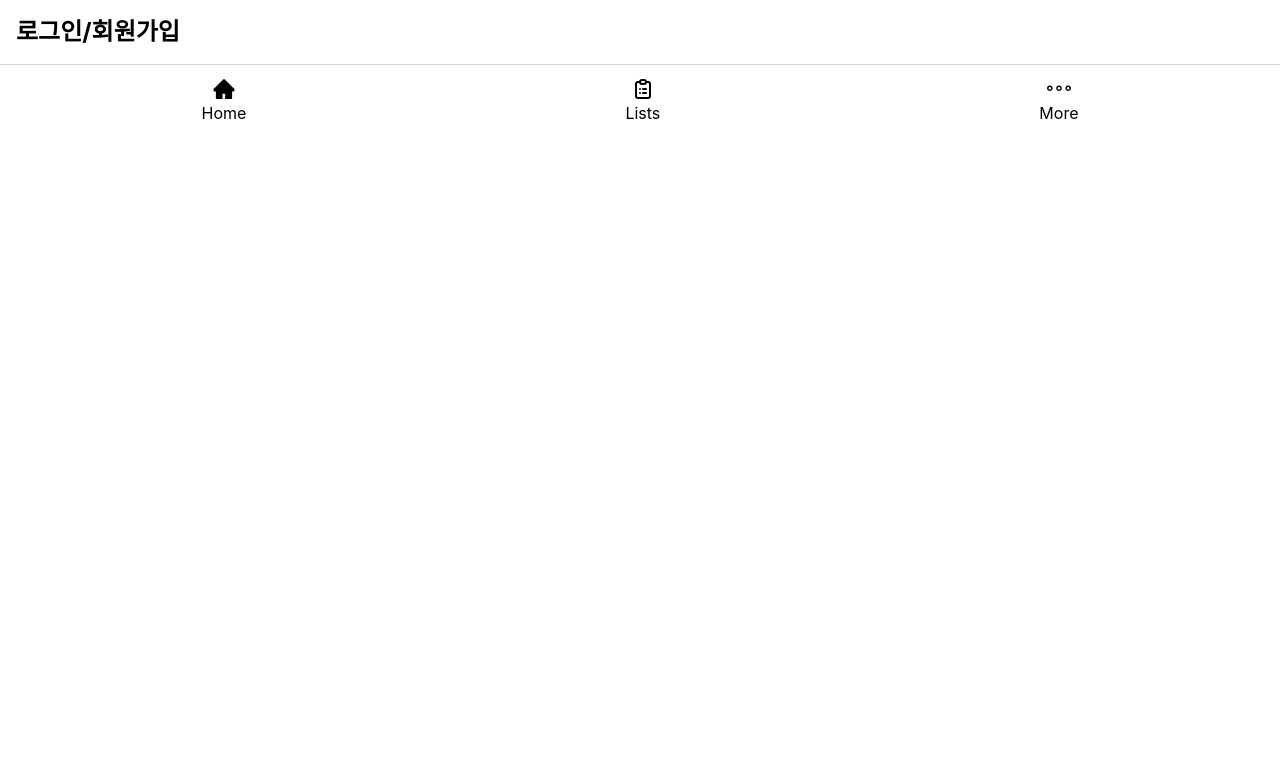
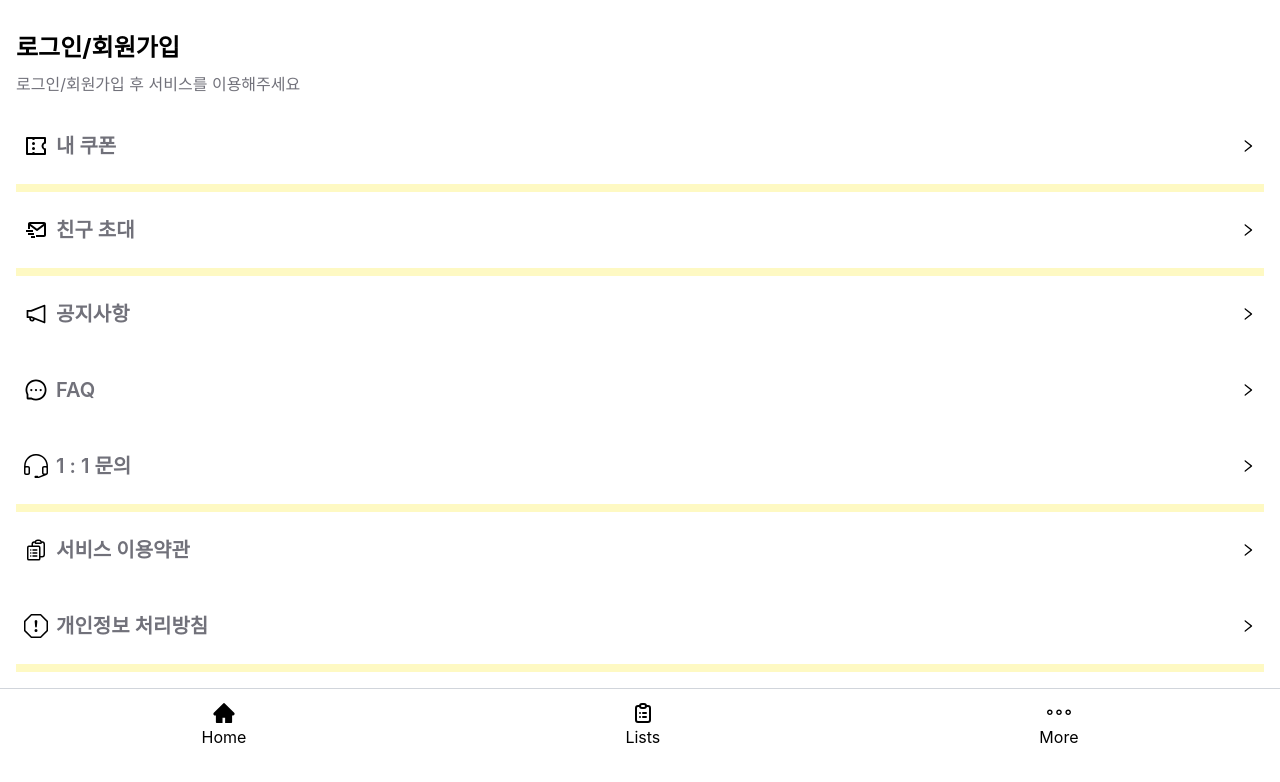
Before and after one commit to haejwo/haejwo-react-frontend, a React (Create React App) app: page /profile in a window 1280 px wide. Shown: the top 782 px of the page. Built offline with nearby package versions, Linux system fonts and the light colour scheme.

Commit message:
feat: Profile button component

```diff
--- /dev/null
+++ b/src/components/Buttons/NoticeBtn.jsx
@@ -0,0 +1,30 @@
+import React from 'react';
+import { RiCoupon3Line } from 'react-icons/ri';
+import { BiMailSend } from 'react-icons/bi';
+import { AiOutlineNotification, AiOutlineMessage, AiOutlineRight } from 'react-icons/ai';
+import { SlEarphonesAlt } from 'react-icons/sl';
+import { HiOutlineClipboardDocumentList } from 'react-icons/hi2';
+import { BsExclamationOctagon } from 'react-icons/bs';
+
+export default function NoticeBtn({ icon, text }) {
+    const iconDict = {
+        coupon: RiCoupon3Line,
+        friend: BiMailSend,
+        notice: AiOutlineNotification,
+        faq: AiOutlineMessage,
+        one: SlEarphonesAlt,
+        service: HiOutlineClipboardDocumentList,
+        personal: BsExclamationOctagon
+    };
+    const Icon = iconDict[icon];
+
+    return (
+        <button className='w-full flex justify-between py-6 px-2 items-center'>
+            <div className='flex items-center text-xl'>
+                <Icon className='text-2xl'/>
+                <p className='font-semibold ml-2 text-zinc-500'>{text}</p>
+            </div>
+            <AiOutlineRight/>
+        </button>
+    );
+}
--- a/src/pages/Accounts/Profile.jsx
+++ b/src/pages/Accounts/Profile.jsx
@@ -5,6 +5,7 @@ import { useSelector, useDispatch } from 'react-redux';
 import { loginUser } from '../../app/useractions';
 import { FaUserCircle, FaTruck } from 'react-icons/fa';
 import { GiFlowerPot, GiHandTruck } from 'react-icons/gi';
+import NoticeBtn from '../../components/Buttons/NoticeBtn';
 
 export default function Profile() {
 
@@ -25,18 +26,21 @@ export default function Profile() {
     return (
         <div className="flex flex-col justify-center p-4">
             {userInfo.username ? userInfo.role === 'CU' ?
-                <div className='flex items-center'>
+                <div className='flex items-center mt-4'>
                     <FaUserCircle className='text-2xl text-yellow-500'/>
                     <span className='font-bold text-2xl mx-2'>{userInfo.username}</span>
                     <span className='text-lg mt-2'>고객님</span>
                 </div> :
-                <div className='flex items-center'>
+                <div className='flex items-center mt-4'>
                     {userInfo.category === 'MOVE' ? <FaTruck className='text-2xl text-yellow-500'/> :
                     userInfo.category === 'FLOWER' ? <GiFlowerPot className='text-2xl text-yellow-500'/> : <GiHandTruck className='text-2xl text-yellow-500'/>}
                     <span className='font-bold text-2xl mx-2'>{userInfo.username}</span>
                     <span className='text-lg mt-2'>파트너님</span>
                 </div> :
-                <Link to='/login' className='font-bold text-2xl'>로그인/회원가입</Link>
+                <Link to='/login' className='mt-4'>
+                    <p className='font-bold text-2xl'>로그인/회원가입</p>
+                    <p className='text-zinc-500 mt-2'>로그인/회원가입 후 서비스를 이용해주세요</p>
+                </Link>
             }
             {userInfo.username ?
                 <div className='flex m-2 text-zinc-400'>
@@ -44,6 +48,23 @@ export default function Profile() {
                     <button onClick={logOut} className='font-bold ml-3'>로그아웃</button>
                 </div>
             : ''}
+            <div className='mt-3'>
+                <div className='border-b-8 border-yellow-100'>
+                    <NoticeBtn icon='coupon' text='내 쿠폰'/>
+                </div>
+                <div className='border-b-8 border-yellow-100'>
+                    <NoticeBtn icon='friend' text='친구 초대'/>
+                </div>
+                <div className='border-b-8 border-yellow-100'>
+                    <NoticeBtn icon='notice' text='공지사항'/>
+                    <NoticeBtn icon='faq' text='FAQ'/>
+                    <NoticeBtn icon='one' text='1 : 1 문의'/>
+                </div>
+                <div className='border-b-8 border-yellow-100'>
+                    <NoticeBtn icon='service' text='서비스 이용약관'/>
+                    <NoticeBtn icon='personal' text='개인정보 처리방침'/>
+                </div>
+            </div>
         </div>
     );
 }
```
